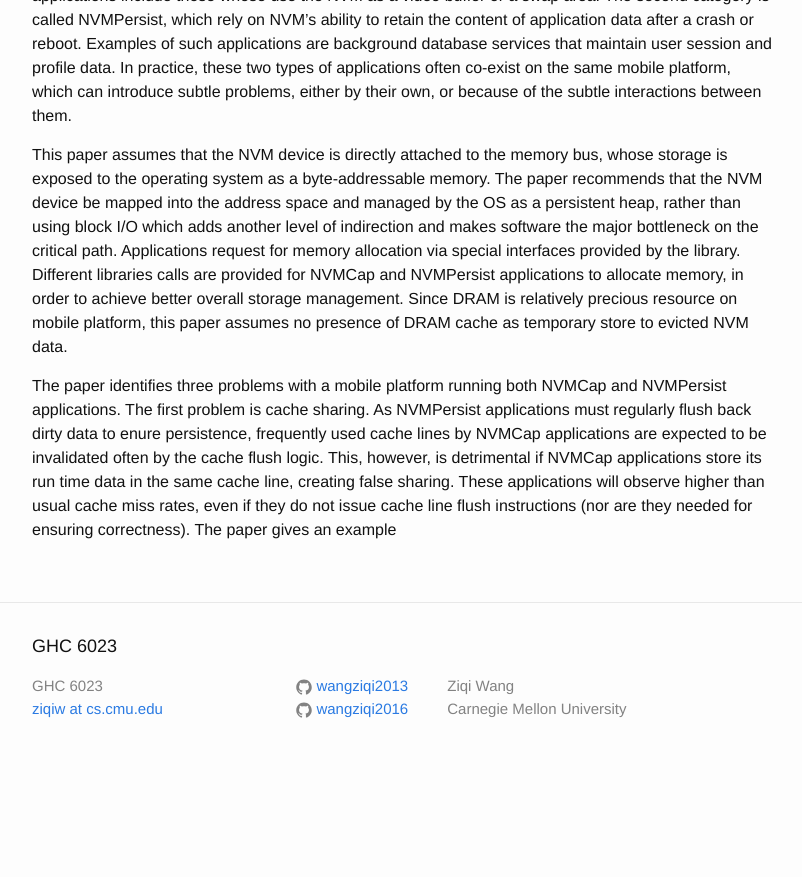
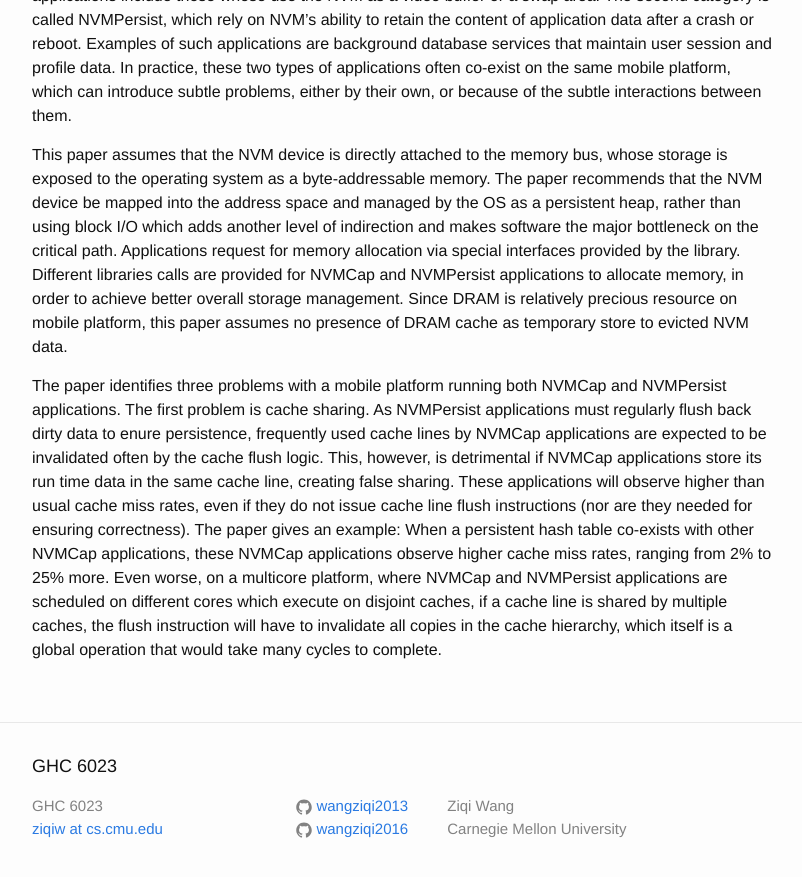
Before and after one commit to wangziqi2013/wangziqi2013.github.io, a Jekyll site: the page built from _posts/2019-09-02-Reducing-the-cost-of-persistence-for-nonvolatile-heaps-in-end-user-devices.markdown, in a window 1280 px wide and 900 px high, scrolled down 604 px. Shown: the top 877 px of the window, without its empty margins (238-1040 px from the left). Built offline with Jekyll 4.4.1, drawn with Linux system fonts in a browser that asks for light colours; before the commit the page ends 1384 px from its top, so only the background shows below that.

Commit message:
Finish first problem

```diff
--- a/_posts/2019-09-02-Reducing-the-cost-of-persistence-for-nonvolatile-heaps-in-end-user-devices.markdown
+++ b/_posts/2019-09-02-Reducing-the-cost-of-persistence-for-nonvolatile-heaps-in-end-user-devices.markdown
@@ -36,4 +36,8 @@ problem is cache sharing. As NVMPersist applications must regularly flush back d
 cache lines by NVMCap applications are expected to be invalidated often by the cache flush logic. This, however, is detrimental
 if NVMCap applications store its run time data in the same cache line, creating false sharing. These applications will observe
 higher than usual cache miss rates, even if they do not issue cache line flush instructions (nor are they needed for
-ensuring correctness). The paper gives an example
+ensuring correctness). The paper gives an example: When a persistent hash table co-exists with other NVMCap applications,
+these NVMCap applications observe higher cache miss rates, ranging from 2% to 25% more. Even worse, on a multicore platform,
+where NVMCap and NVMPersist applications are scheduled on different cores which execute on disjoint caches, if a cache line
+is shared by multiple caches, the flush instruction will have to invalidate all copies in the cache hierarchy, which itself
+is a global operation that would take many cycles to complete.
```
